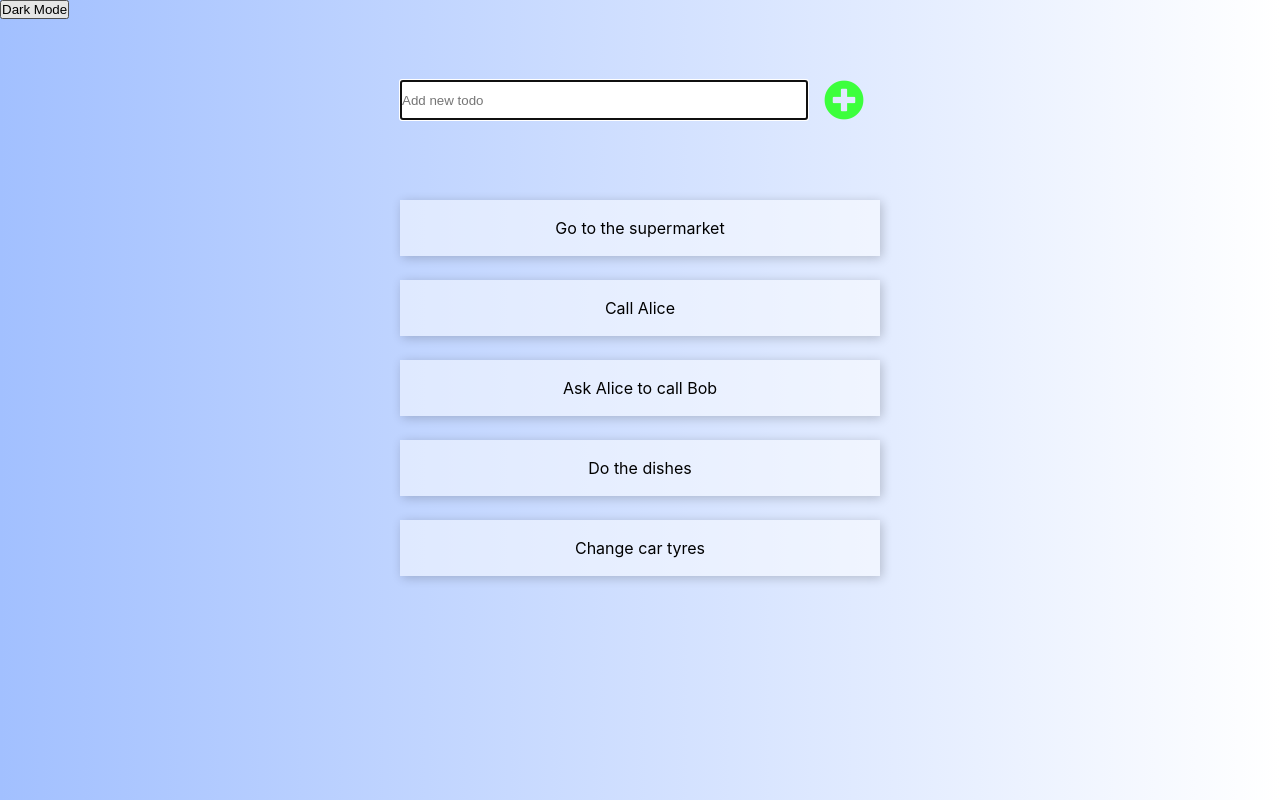
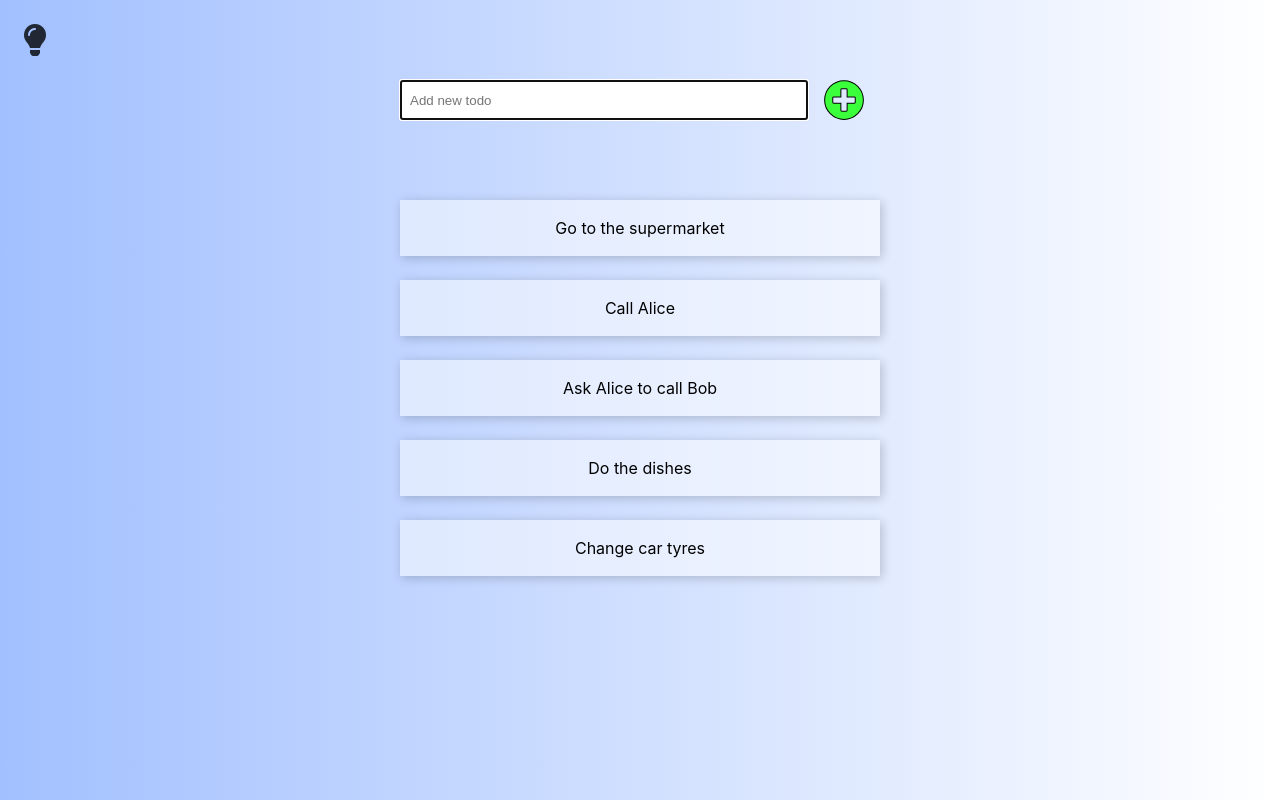
Before and after one commit to caldre/todoApp, a React (Create React App) app: page / in a window 1280 px wide. Built offline with nearby package versions, Linux system fonts and the light colour scheme.

Commit message:
Brushed some css

```diff
--- a/src/App.css
+++ b/src/App.css
@@ -25,16 +25,15 @@ body {
 .container.light-mode {
   transition: 0.15s;
   color: var(--txt-color);
-  background-color: var(--bg-color);
   background-image: linear-gradient(-90deg, rgb(255, 255, 255), rgb(162, 192, 255));
-
+  overflow: auto;
 }
 
 .container.dark-mode {
   transition: 0.15s;
   color: var(--dark-text-color);
-  background-color: var(--dark-bg-color);
   background-image: linear-gradient(-90deg, rgb(12, 12, 19), rgb(8, 16, 34));
+  overflow: auto;
 }
 
 .app-container {
@@ -43,9 +42,30 @@ body {
 
 }
 
-.theme-btn {
+.theme-btn-light-mode {
   position: absolute;
-  left: 0;
+  top: 3vh;
+  left: 3vh;
+
+  transition: 0.2s;
+
+  border: none;
+  cursor: pointer;
+  color: rgba(0, 0, 0, 0.8);
+  background-color: rgba(255, 255, 255, 0);
+}
+
+.theme-btn-dark-mode {
+  position: absolute;
+  top: 3vh;
+  left: 3vh;
+
+  transition: 0.2s;
+
+  border: none;
+  cursor: pointer;
+  color: rgb(241, 255, 113);
+  background-color: rgba(255, 255, 255, 0);
 }
 
 .input-wrapper {
@@ -56,6 +76,7 @@ body {
 
 #input {
   flex-grow: 4;
+  padding: 1vh;
 
 }
 
@@ -107,7 +128,6 @@ background-color: rgb(49, 47, 102);
 .todo-text {
   flex-grow: 4;
   text-align: center;
-  line-height: 7vh;
 }
 
 .btn {
@@ -125,7 +145,7 @@ background-color: rgb(49, 47, 102);
   margin: 0 2vh;
 }
 
-.btn:focus {
+.theme-btn, .btn:focus {
   outline: 0;
 }
 
@@ -143,3 +163,22 @@ display: flex;
   align-items: center;
   color: red;
 }
+
+.fa-plus-circle {
+  -webkit-text-stroke-width: 1px;
+   -webkit-text-stroke-color: black;
+}
+
+.fa-check-circle {
+  -webkit-text-stroke-width: 1px;
+   -webkit-text-stroke-color: rgba(0, 0, 0, 0.5);
+}
+
+.fa-window-close {
+  -webkit-text-stroke-width: 1px;
+   -webkit-text-stroke-color: rgb(0, 0, 0);
+}
+
+.fa-lightbulb-o {
+
+}
--- a/src/components/TodoApp.js
+++ b/src/components/TodoApp.js
@@ -61,7 +61,7 @@ const TodoApp = () => {
   return (
     <div className={`container ${setTheme()}`}>
         <div className="app-container">
-      <button className="theme-btn" onClick={handleDarkModeClick} >Dark Mode </button>
+      <button className={`fas fa-lightbulb fa-2x btn theme-btn-${setTheme()}`} onClick={handleDarkModeClick} ></button>
       <AddTodo onSubmit={addTodo}/>
       {renderedTodos}
       </div>
```
